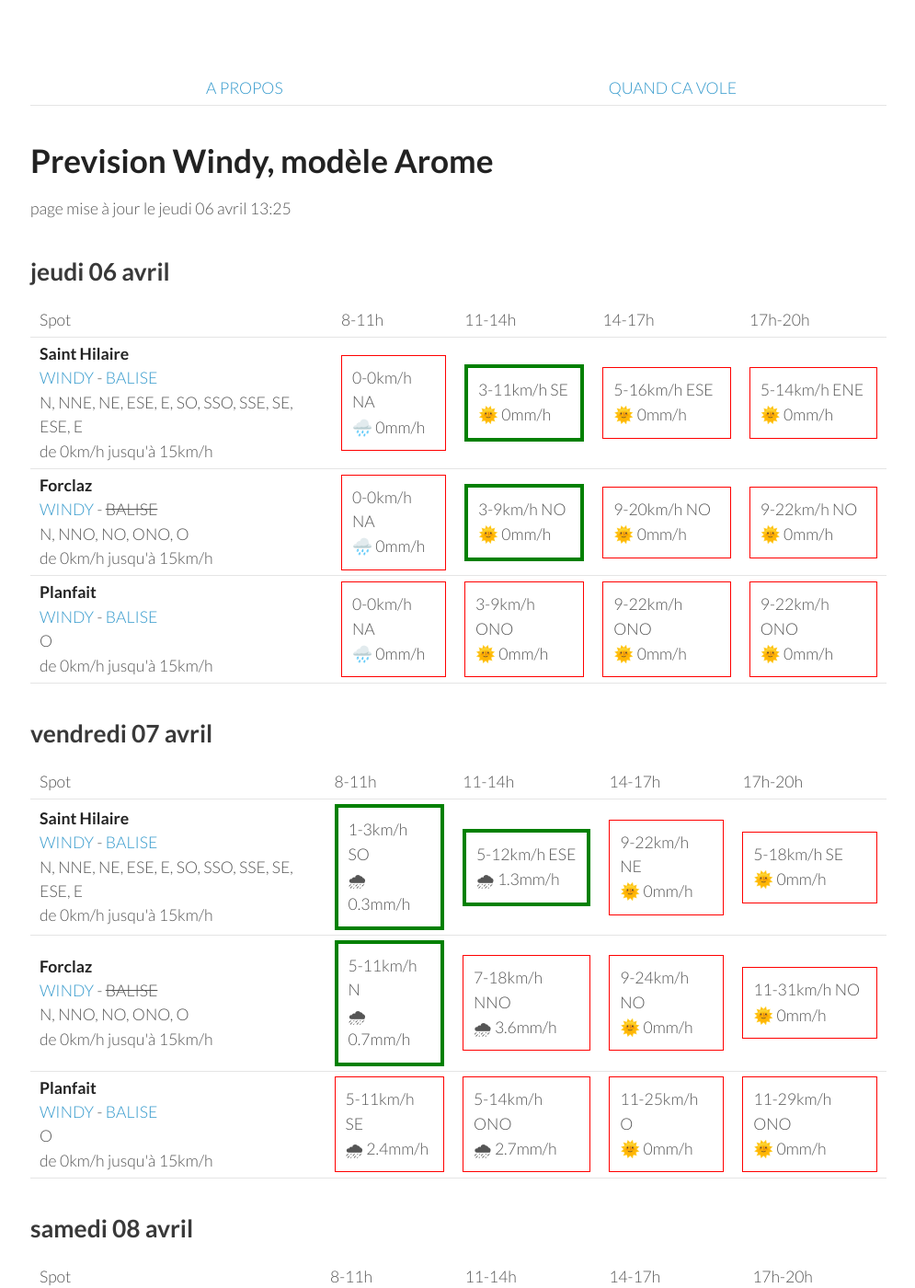
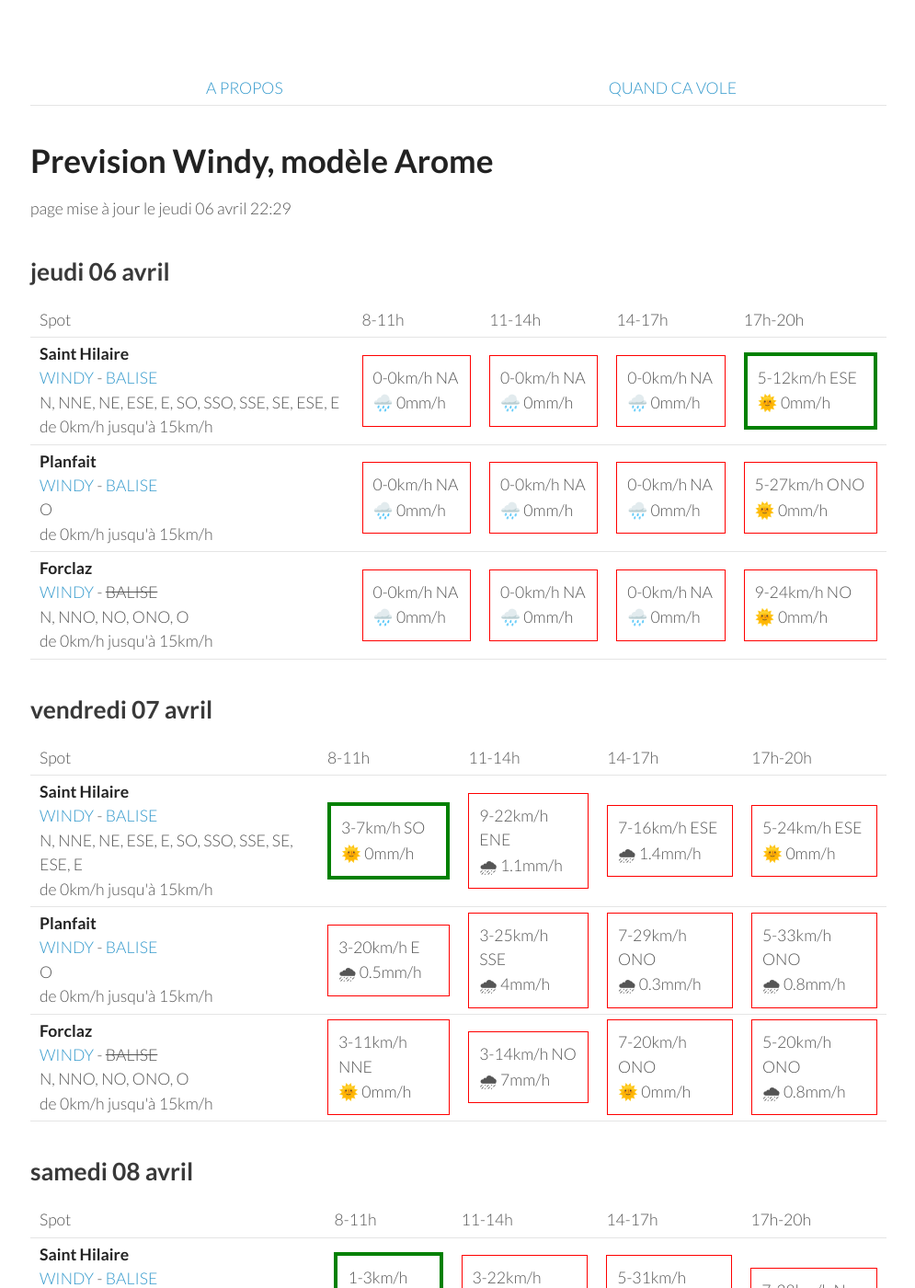
Before and after one commit to parapente-dans-le-nord/parapente-dans-le-nord.github.io, a Jekyll site: the page built from alpes_nord.markdown, in a window 1280 px wide and 1400 px high. Shown: the whole window at 92% size, without its empty margins (25-1020 px from the left). Built offline with Jekyll 4.4.1, drawn with Linux system fonts in a browser that asks for light colours; some of the changed text lies outside the part shown.

Commit message:
update index.markdown

```diff
--- a/alpes_nord.markdown
+++ b/alpes_nord.markdown
@@ -7,7 +7,7 @@ title:  "Tous les spots"
 {: .links}
 
 # Prevision Windy, modèle Arome
-page mise à jour le jeudi 06 avril 13:25
+page mise à jour le jeudi 06 avril 22:29
 
 ## jeudi 06 avril
 
@@ -25,27 +25,27 @@ page mise à jour le jeudi 06 avril 13:25
         <td><strong>Saint Hilaire</strong><br><a href="https://windy.com/45.307/5.888?45.087,5.889,9,m:eUFagkX">WINDY</a> - <span class=""><a href="http://www.balisemeteo.com/balise.php?idBalise=61">BALISE</a> </span><br> <span class="vent-favorable">N, NNE, NE, ESE, E, SO, SSO, SSE, SE, ESE, E</span><br><span class="force-vent">de 0km/h jusqu'à 15km/h</span> </td>
 
             <td><div class="not-flyable"><p>0-0km/h NA</p><p>🌧️ 0mm/h</p></div></td>
-            <td><div class="flyable"><p>3-11km/h SE</p><p>🌞 0mm/h</p></div></td>
-            <td><div class="not-flyable"><p>5-16km/h ESE</p><p>🌞 0mm/h</p></div></td>
-            <td><div class="not-flyable"><p>5-14km/h ENE</p><p>🌞 0mm/h</p></div></td>
+            <td><div class="not-flyable"><p>0-0km/h NA</p><p>🌧️ 0mm/h</p></div></td>
+            <td><div class="not-flyable"><p>0-0km/h NA</p><p>🌧️ 0mm/h</p></div></td>
+            <td><div class="flyable"><p>5-12km/h ESE</p><p>🌞 0mm/h</p></div></td>
+
+    </tr>
+<tr>
+        <td><strong>Planfait</strong><br><a href="https://windy.com/45.853/6.223?45.415,6.223,8">WINDY</a> - <span class=""><a href="https://www.openwindmap.org/PP496">BALISE</a> </span><br> <span class="vent-favorable">O</span><br><span class="force-vent">de 0km/h jusqu'à 15km/h</span> </td>
+
+            <td><div class="not-flyable"><p>0-0km/h NA</p><p>🌧️ 0mm/h</p></div></td>
+            <td><div class="not-flyable"><p>0-0km/h NA</p><p>🌧️ 0mm/h</p></div></td>
+            <td><div class="not-flyable"><p>0-0km/h NA</p><p>🌧️ 0mm/h</p></div></td>
+            <td><div class="not-flyable"><p>5-27km/h ONO</p><p>🌞 0mm/h</p></div></td>
 
     </tr>
 <tr>
         <td><strong>Forclaz</strong><br><a href="https://windy.com/45.814/6.247?45.375,6.246,8,m:eVwaglz">WINDY</a> - <span class="no-balise"> BALISE </span><br> <span class="vent-favorable">N, NNO, NO, ONO, O</span><br><span class="force-vent">de 0km/h jusqu'à 15km/h</span> </td>
 
             <td><div class="not-flyable"><p>0-0km/h NA</p><p>🌧️ 0mm/h</p></div></td>
-            <td><div class="flyable"><p>3-9km/h NO</p><p>🌞 0mm/h</p></div></td>
-            <td><div class="not-flyable"><p>9-20km/h NO</p><p>🌞 0mm/h</p></div></td>
-            <td><div class="not-flyable"><p>9-22km/h NO</p><p>🌞 0mm/h</p></div></td>
-
-    </tr>
-<tr>
-        <td><strong>Planfait</strong><br><a href="https://windy.com/45.853/6.223?45.415,6.223,8">WINDY</a> - <span class=""><a href="https://www.openwindmap.org/PP496">BALISE</a> </span><br> <span class="vent-favorable">O</span><br><span class="force-vent">de 0km/h jusqu'à 15km/h</span> </td>
-
             <td><div class="not-flyable"><p>0-0km/h NA</p><p>🌧️ 0mm/h</p></div></td>
-            <td><div class="not-flyable"><p>3-9km/h ONO</p><p>🌞 0mm/h</p></div></td>
-            <td><div class="not-flyable"><p>9-22km/h ONO</p><p>🌞 0mm/h</p></div></td>
-            <td><div class="not-flyable"><p>9-22km/h ONO</p><p>🌞 0mm/h</p></div></td>
+            <td><div class="not-flyable"><p>0-0km/h NA</p><p>🌧️ 0mm/h</p></div></td>
+            <td><div class="not-flyable"><p>9-24km/h NO</p><p>🌞 0mm/h</p></div></td>
 
     </tr>
 
@@ -67,30 +67,30 @@ page mise à jour le jeudi 06 avril 13:25
 <tr>
         <td><strong>Saint Hilaire</strong><br><a href="https://windy.com/45.307/5.888?45.087,5.889,9,m:eUFagkX">WINDY</a> - <span class=""><a href="http://www.balisemeteo.com/balise.php?idBalise=61">BALISE</a> </span><br> <span class="vent-favorable">N, NNE, NE, ESE, E, SO, SSO, SSE, SE, ESE, E</span><br><span class="force-vent">de 0km/h jusqu'à 15km/h</span> </td>
 
-            <td><div class="flyable"><p>1-3km/h SO</p><p>🌧 0.3mm/h</p></div></td>
-            <td><div class="flyable"><p>5-12km/h ESE</p><p>🌧 1.3mm/h</p></div></td>
-            <td><div class="not-flyable"><p>9-22km/h NE</p><p>🌞 0mm/h</p></div></td>
-            <td><div class="not-flyable"><p>5-18km/h SE</p><p>🌞 0mm/h</p></div></td>
+            <td><div class="flyable"><p>3-7km/h SO</p><p>🌞 0mm/h</p></div></td>
+            <td><div class="not-flyable"><p>9-22km/h ENE</p><p>🌧 1.1mm/h</p></div></td>
+            <td><div class="not-flyable"><p>7-16km/h ESE</p><p>🌧 1.4mm/h</p></div></td>
+            <td><div class="not-flyable"><p>5-24km/h ESE</p><p>🌞 0mm/h</p></div></td>
+
+
+    </tr>
+<tr>
+        <td><strong>Planfait</strong><br><a href="https://windy.com/45.853/6.223?45.415,6.223,8">WINDY</a> - <span class=""><a href="https://www.openwindmap.org/PP496">BALISE</a> </span><br> <span class="vent-favorable">O</span><br><span class="force-vent">de 0km/h jusqu'à 15km/h</span> </td>
+
+            <td><div class="not-flyable"><p>3-20km/h E</p><p>🌧 0.5mm/h</p></div></td>
+            <td><div class="not-flyable"><p>3-25km/h SSE</p><p>🌧 4mm/h</p></div></td>
+            <td><div class="not-flyable"><p>7-29km/h ONO</p><p>🌧 0.3mm/h</p></div></td>
+            <td><div class="not-flyable"><p>5-33km/h ONO</p><p>🌧 0.8mm/h</p></div></td>
 
 
     </tr>
 <tr>
         <td><strong>Forclaz</strong><br><a href="https://windy.com/45.814/6.247?45.375,6.246,8,m:eVwaglz">WINDY</a> - <span class="no-balise"> BALISE </span><br> <span class="vent-favorable">N, NNO, NO, ONO, O</span><br><span class="force-vent">de 0km/h jusqu'à 15km/h</span> </td>
 
-            <td><div class="flyable"><p>5-11km/h N</p><p>🌧 0.7mm/h</p></div></td>
-            <td><div class="not-flyable"><p>7-18km/h NNO</p><p>🌧 3.6mm/h</p></div></td>
-            <td><div class="not-flyable"><p>9-24km/h NO</p><p>🌞 0mm/h</p></div></td>
-            <td><div class="not-flyable"><p>11-31km/h NO</p><p>🌞 0mm/h</p></div></td>
-
-
-    </tr>
-<tr>
-        <td><strong>Planfait</strong><br><a href="https://windy.com/45.853/6.223?45.415,6.223,8">WINDY</a> - <span class=""><a href="https://www.openwindmap.org/PP496">BALISE</a> </span><br> <span class="vent-favorable">O</span><br><span class="force-vent">de 0km/h jusqu'à 15km/h</span> </td>
-
-            <td><div class="not-flyable"><p>5-11km/h SE</p><p>🌧 2.4mm/h</p></div></td>
-            <td><div class="not-flyable"><p>5-14km/h ONO</p><p>🌧 2.7mm/h</p></div></td>
-            <td><div class="not-flyable"><p>11-25km/h O</p><p>🌞 0mm/h</p></div></td>
-            <td><div class="not-flyable"><p>11-29km/h ONO</p><p>🌞 0mm/h</p></div></td>
+            <td><div class="not-flyable"><p>3-11km/h NNE</p><p>🌞 0mm/h</p></div></td>
+            <td><div class="not-flyable"><p>3-14km/h NO</p><p>🌧 7mm/h</p></div></td>
+            <td><div class="not-flyable"><p>7-20km/h ONO</p><p>🌞 0mm/h</p></div></td>
+            <td><div class="not-flyable"><p>5-20km/h ONO</p><p>🌧 0.8mm/h</p></div></td>
 
 
     </tr>
@@ -113,30 +113,30 @@ page mise à jour le jeudi 06 avril 13:25
 <tr>
         <td><strong>Saint Hilaire</strong><br><a href="https://windy.com/45.307/5.888?45.087,5.889,9,m:eUFagkX">WINDY</a> - <span class=""><a href="http://www.balisemeteo.com/balise.php?idBalise=61">BALISE</a> </span><br> <span class="vent-favorable">N, NNE, NE, ESE, E, SO, SSO, SSE, SE, ESE, E</span><br><span class="force-vent">de 0km/h jusqu'à 15km/h</span> </td>
 
-            <td><div class="not-flyable"><p>3-27km/h E</p><p>🌞 0mm/h</p></div></td>
-            <td><div class="not-flyable"><p>3-24km/h NNO</p><p>🌞 0mm/h</p></div></td>
+            <td><div class="flyable"><p>1-3km/h NE</p><p>🌞 0mm/h</p></div></td>
+            <td><div class="not-flyable"><p>3-22km/h NNO</p><p>🌞 0mm/h</p></div></td>
+            <td><div class="not-flyable"><p>5-31km/h NNO</p><p>🌞 0mm/h</p></div></td>
             <td><div class="not-flyable"><p>7-38km/h N</p><p>🌞 0mm/h</p></div></td>
-            <td><div class="not-flyable"><p>7-46km/h N</p><p>🌞 0mm/h</p></div></td>
 
 
     </tr>
 <tr>
         <td><strong>Forclaz</strong><br><a href="https://windy.com/45.814/6.247?45.375,6.246,8,m:eVwaglz">WINDY</a> - <span class="no-balise"> BALISE </span><br> <span class="vent-favorable">N, NNO, NO, ONO, O</span><br><span class="force-vent">de 0km/h jusqu'à 15km/h</span> </td>
 
-            <td><div class="not-flyable"><p>3-16km/h ESE</p><p>🌞 0mm/h</p></div></td>
-            <td><div class="not-flyable"><p>5-22km/h ONO</p><p>🌞 0mm/h</p></div></td>
-            <td><div class="not-flyable"><p>9-35km/h NNO</p><p>🌞 0mm/h</p></div></td>
-            <td><div class="not-flyable"><p>9-40km/h NNO</p><p>🌞 0mm/h</p></div></td>
+            <td><div class="not-flyable"><p>3-5km/h E</p><p>🌞 0mm/h</p></div></td>
+            <td><div class="not-flyable"><p>3-18km/h ONO</p><p>🌞 0mm/h</p></div></td>
+            <td><div class="not-flyable"><p>5-31km/h NO</p><p>🌞 0mm/h</p></div></td>
+            <td><div class="not-flyable"><p>9-37km/h NNO</p><p>🌞 0mm/h</p></div></td>
 
 
     </tr>
 <tr>
         <td><strong>Planfait</strong><br><a href="https://windy.com/45.853/6.223?45.415,6.223,8">WINDY</a> - <span class=""><a href="https://www.openwindmap.org/PP496">BALISE</a> </span><br> <span class="vent-favorable">O</span><br><span class="force-vent">de 0km/h jusqu'à 15km/h</span> </td>
 
-            <td><div class="not-flyable"><p>3-16km/h E</p><p>🌞 0mm/h</p></div></td>
-            <td><div class="not-flyable"><p>5-22km/h NO</p><p>🌞 0mm/h</p></div></td>
-            <td><div class="not-flyable"><p>9-37km/h NNO</p><p>🌞 0mm/h</p></div></td>
-            <td><div class="not-flyable"><p>9-40km/h N</p><p>🌞 0mm/h</p></div></td>
+            <td><div class="not-flyable"><p>3-14km/h E</p><p>🌞 0mm/h</p></div></td>
+            <td><div class="not-flyable"><p>3-18km/h NO</p><p>🌞 0mm/h</p></div></td>
+            <td><div class="not-flyable"><p>9-35km/h NO</p><p>🌞 0mm/h</p></div></td>
+            <td><div class="not-flyable"><p>7-35km/h N</p><p>🌧 0.2mm/h</p></div></td>
 
 
     </tr>
@@ -159,10 +159,10 @@ page mise à jour le jeudi 06 avril 13:25
 <tr>
         <td><strong>Saint Hilaire</strong><br><a href="https://windy.com/45.307/5.888?45.087,5.889,9,m:eUFagkX">WINDY</a> - <span class=""><a href="http://www.balisemeteo.com/balise.php?idBalise=61">BALISE</a> </span><br> <span class="vent-favorable">N, NNE, NE, ESE, E, SO, SSO, SSE, SE, ESE, E</span><br><span class="force-vent">de 0km/h jusqu'à 15km/h</span> </td>
 
-            <td><div class="not-flyable"><p>1-24km/h E</p><p>🌞 0mm/h</p></div></td>
-            <td><div class="not-flyable"><p>3-24km/h NNO</p><p>🌞 0mm/h</p></div></td>
-            <td><div class="not-flyable"><p>7-35km/h NNO</p><p>🌞 0mm/h</p></div></td>
-            <td><div class="not-flyable"><p>7-40km/h N</p><p>🌞 0mm/h</p></div></td>
+            <td><div class="not-flyable"><p>3-25km/h ENE</p><p>🌞 0mm/h</p></div></td>
+            <td><div class="not-flyable"><p>3-25km/h NNO</p><p>🌞 0mm/h</p></div></td>
+            <td><div class="not-flyable"><p>7-35km/h N</p><p>🌞 0mm/h</p></div></td>
+            <td><div class="not-flyable"><p>7-37km/h N</p><p>🌞 0mm/h</p></div></td>
 
 
     </tr>
@@ -170,9 +170,9 @@ page mise à jour le jeudi 06 avril 13:25
         <td><strong>Planfait</strong><br><a href="https://windy.com/45.853/6.223?45.415,6.223,8">WINDY</a> - <span class=""><a href="https://www.openwindmap.org/PP496">BALISE</a> </span><br> <span class="vent-favorable">O</span><br><span class="force-vent">de 0km/h jusqu'à 15km/h</span> </td>
 
             <td><div class="not-flyable"><p>3-16km/h ESE</p><p>🌞 0mm/h</p></div></td>
-            <td><div class="not-flyable"><p>3-18km/h ONO</p><p>🌞 0mm/h</p></div></td>
-            <td><div class="not-flyable"><p>9-31km/h NO</p><p>🌞 0mm/h</p></div></td>
-            <td><div class="not-flyable"><p>7-35km/h NNO</p><p>🌞 0mm/h</p></div></td>
+            <td><div class="not-flyable"><p>3-20km/h ONO</p><p>🌞 0mm/h</p></div></td>
+            <td><div class="not-flyable"><p>7-31km/h NO</p><p>🌞 0mm/h</p></div></td>
+            <td><div class="not-flyable"><p>7-33km/h NNO</p><p>🌞 0mm/h</p></div></td>
 
 
     </tr>
@@ -180,9 +180,9 @@ page mise à jour le jeudi 06 avril 13:25
         <td><strong>Forclaz</strong><br><a href="https://windy.com/45.814/6.247?45.375,6.246,8,m:eVwaglz">WINDY</a> - <span class="no-balise"> BALISE </span><br> <span class="vent-favorable">N, NNO, NO, ONO, O</span><br><span class="force-vent">de 0km/h jusqu'à 15km/h</span> </td>
 
             <td><div class="not-flyable"><p>3-16km/h ESE</p><p>🌞 0mm/h</p></div></td>
-            <td><div class="not-flyable"><p>3-18km/h O</p><p>🌞 0mm/h</p></div></td>
-            <td><div class="not-flyable"><p>7-31km/h NO</p><p>🌞 0mm/h</p></div></td>
-            <td><div class="not-flyable"><p>7-37km/h NO</p><p>🌞 0mm/h</p></div></td>
+            <td><div class="not-flyable"><p>1-16km/h O</p><p>🌞 0mm/h</p></div></td>
+            <td><div class="not-flyable"><p>7-29km/h ONO</p><p>🌞 0mm/h</p></div></td>
+            <td><div class="not-flyable"><p>7-29km/h NO</p><p>🌞 0mm/h</p></div></td>
 
 
     </tr>
@@ -205,10 +205,10 @@ page mise à jour le jeudi 06 avril 13:25
 <tr>
         <td><strong>Saint Hilaire</strong><br><a href="https://windy.com/45.307/5.888?45.087,5.889,9,m:eUFagkX">WINDY</a> - <span class=""><a href="http://www.balisemeteo.com/balise.php?idBalise=61">BALISE</a> </span><br> <span class="vent-favorable">N, NNE, NE, ESE, E, SO, SSO, SSE, SE, ESE, E</span><br><span class="force-vent">de 0km/h jusqu'à 15km/h</span> </td>
 
-            <td><div class="flyable"><p>1-14km/h NE</p><p>🌞 0mm/h</p></div></td>
-            <td><div class="not-flyable"><p>5-24km/h SO</p><p>🌞 0mm/h</p></div></td>
-            <td><div class="not-flyable"><p>5-29km/h OSO</p><p>🌞 0mm/h</p></div></td>
-            <td><div class="not-flyable"><p>5-31km/h OSO</p><p>🌞 0mm/h</p></div></td>
+            <td><div class="flyable"><p>1-14km/h E</p><p>🌞 0mm/h</p></div></td>
+            <td><div class="not-flyable"><p>3-20km/h SO</p><p>🌞 0mm/h</p></div></td>
+            <td><div class="not-flyable"><p>5-29km/h SO</p><p>🌞 0mm/h</p></div></td>
+            <td><div class="not-flyable"><p>5-33km/h SO</p><p>🌞 0mm/h</p></div></td>
 
 
     </tr>
@@ -216,9 +216,9 @@ page mise à jour le jeudi 06 avril 13:25
         <td><strong>Planfait</strong><br><a href="https://windy.com/45.853/6.223?45.415,6.223,8">WINDY</a> - <span class=""><a href="https://www.openwindmap.org/PP496">BALISE</a> </span><br> <span class="vent-favorable">O</span><br><span class="force-vent">de 0km/h jusqu'à 15km/h</span> </td>
 
             <td><div class="not-flyable"><p>3-14km/h E</p><p>🌞 0mm/h</p></div></td>
-            <td><div class="not-flyable"><p>1-14km/h OSO</p><p>🌞 0mm/h</p></div></td>
-            <td><div class="not-flyable"><p>5-24km/h O</p><p>🌞 0mm/h</p></div></td>
-            <td><div class="not-flyable"><p>5-25km/h O</p><p>🌞 0mm/h</p></div></td>
+            <td><div class="not-flyable"><p>1-18km/h OSO</p><p>🌞 0mm/h</p></div></td>
+            <td><div class="not-flyable"><p>5-22km/h OSO</p><p>🌞 0mm/h</p></div></td>
+            <td><div class="not-flyable"><p>5-31km/h SO</p><p>🌞 0mm/h</p></div></td>
 
 
     </tr>
@@ -251,10 +251,10 @@ page mise à jour le jeudi 06 avril 13:25
 <tr>
         <td><strong>Saint Hilaire</strong><br><a href="https://windy.com/45.307/5.888?45.087,5.889,9,m:eUFagkX">WINDY</a> - <span class=""><a href="http://www.balisemeteo.com/balise.php?idBalise=61">BALISE</a> </span><br> <span class="vent-favorable">N, NNE, NE, ESE, E, SO, SSO, SSE, SE, ESE, E</span><br><span class="force-vent">de 0km/h jusqu'à 15km/h</span> </td>
 
-            <td><div class="not-flyable"><p>5-33km/h N</p><p>🌧 0.3mm/h</p></div></td>
-            <td><div class="not-flyable"><p>3-31km/h N</p><p>🌧 2.9mm/h</p></div></td>
-            <td><div class="not-flyable"><p>7-37km/h NNO</p><p>🌧 0.2mm/h</p></div></td>
-            <td><div class="not-flyable"><p>7-44km/h N</p><p>🌞 0mm/h</p></div></td>
+            <td><div class="not-flyable"><p>3-25km/h NO</p><p>🌧 1.7mm/h</p></div></td>
+            <td><div class="not-flyable"><p>5-33km/h NNO</p><p>🌧 1.9mm/h</p></div></td>
+            <td><div class="not-flyable"><p>7-42km/h NNO</p><p>🌧 0.4mm/h</p></div></td>
+            <td><div class="not-flyable"><p>9-44km/h N</p><p>🌞 0mm/h</p></div></td>
 
 
     </tr>
@@ -271,10 +271,10 @@ page mise à jour le jeudi 06 avril 13:25
 <tr>
         <td><strong>Planfait</strong><br><a href="https://windy.com/45.853/6.223?45.415,6.223,8">WINDY</a> - <span class=""><a href="https://www.openwindmap.org/PP496">BALISE</a> </span><br> <span class="vent-favorable">O</span><br><span class="force-vent">de 0km/h jusqu'à 15km/h</span> </td>
 
-            <td><div class="not-flyable"><p>1-24km/h NNE</p><p>🌧 0.8mm/h</p></div></td>
-            <td><div class="not-flyable"><p>1-20km/h SO</p><p>🌧 2.2mm/h</p></div></td>
-            <td><div class="not-flyable"><p>5-25km/h ONO</p><p>🌧 0.6mm/h</p></div></td>
-            <td><div class="not-flyable"><p>5-27km/h NNO</p><p>🌧 0.2mm/h</p></div></td>
+            <td><div class="not-flyable"><p>1-20km/h ESE</p><p>🌧 3.9mm/h</p></div></td>
+            <td><div class="not-flyable"><p>5-25km/h NO</p><p>🌧 0.8mm/h</p></div></td>
+            <td><div class="not-flyable"><p>7-25km/h NO</p><p>🌧 0.5mm/h</p></div></td>
+            <td><div class="not-flyable"><p>5-25km/h NO</p><p>🌞 0mm/h</p></div></td>
 
 
     </tr>
```
